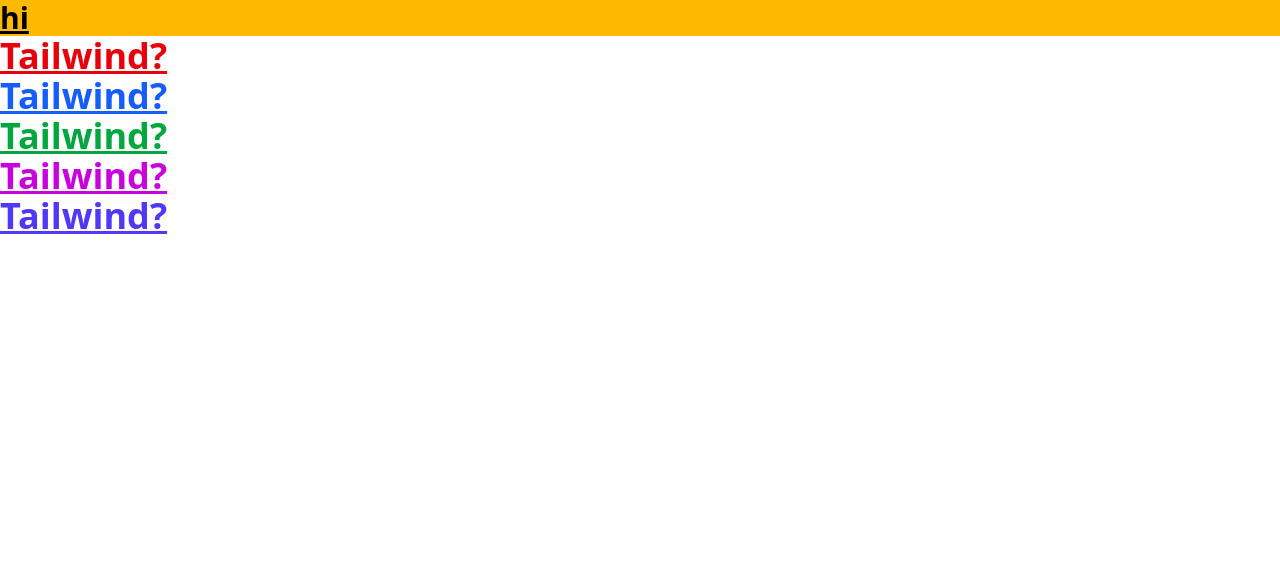
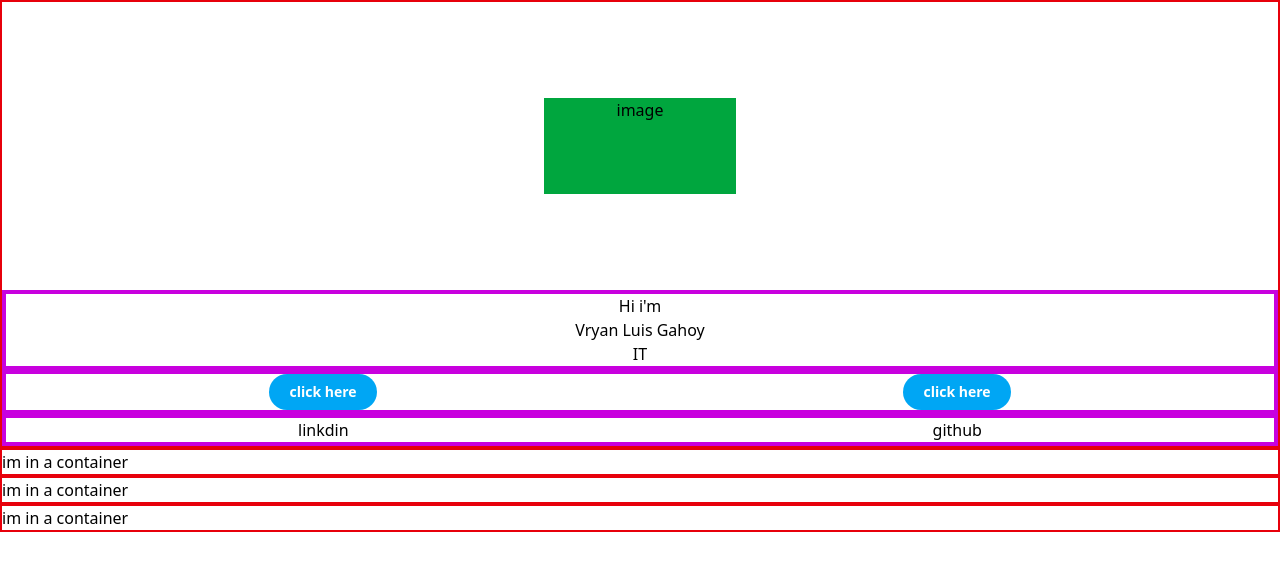
Before and after one commit to polkon1325/vryan_portfolio, a website: page src/index.html in a window 1280 px wide. Drawn offline with Linux system fonts and the light colour scheme.

Commit message:
added skeleton

```diff
--- a/src/index.html
+++ b/src/index.html
@@ -1,17 +1,61 @@
 <!doctype html>
+
 <html>
 <head>
   <meta charset="UTF-8">
   <meta name="viewport" content="width=device-width, initial-scale=1.0">
   <link href="./styles.css" rel="stylesheet">
+
+  <!-- <style>
+    .square {
+      clip-path: polygon(24% 63%, 19% 59%, 11% 57%, 7% 54%, 6% 50%, 6% 44%, 10% 42%, 13% 39%, 19% 37%, 23% 36%, 27% 34%, 30% 29%, 31% 25%, 33% 19%, 39% 16%, 43% 15%, 46% 14%, 50% 13%, 55% 13%, 60% 15%, 65% 15%, 72% 18%, 77% 21%, 83% 23%, 87% 27%, 89% 33%, 90% 39%, 91% 48%, 93% 55%, 93% 60%, 91% 64%, 90% 70%, 89% 74%, 87% 79%, 84% 83%, 80% 86%, 77% 88%, 69% 90%, 64% 90%, 57% 85%, 55% 83%, 53% 76%, 51% 70%, 50% 67%, 46% 65%, 42% 64%, 39% 64%, 34% 66%, 31% 67%, 26% 65%, 25% 64%);
+      width: 90px;
+      height: 90px;
+    }
+  </style> -->
+
 <body>
-  <h1 class="text-3xl font-bold underline bg-amber-400">
+
+  <section class="container border-red-600 border-2">
+    <div class="flex justify-center p-24">
+      <div class="w-48 h-24 bg-green-600 text-center">image
+      </div>
+    </div>
+    <div class="text-center border-fuchsia-600 border-4">
+      <h3>Hi i'm</h3>
+      <h1>Vryan Luis Gahoy</h1>
+      <h2>IT</h2>
+    </div>
+    <div class="flex justify-around border-fuchsia-600 border-4">
+      <button class="rounded-full bg-sky-500 px-5 py-2 text-sm leading-5 font-semibold text-white hover:bg-sky-700">click here</button>
+      <button class="rounded-full bg-sky-500 px-5 py-2 text-sm leading-5 font-semibold text-white hover:bg-sky-700">click here</button>
+    </div>
+    <div class="flex justify-around border-fuchsia-600 border-4">
+      <a href="">
+        linkdin
+      </a>
+      <a href="">
+        github
+      </a>
+    </div>
+  </section>
+  <section class="container border-red-600 border-2">
+    <h1>im in a container</h1>
+  </section>
+  <section class="container border-red-600 border-2">
+    <h1>im in a container</h1>
+  </section>
+  <section class="container border-red-600 border-2">
+    <h1>im in a container</h1>
+  </section>
+
+  <!-- <h1 class="text-3xl font-bold underline bg-amber-400">
     hi
   </h1>
   <h1 class="text-red-600 text-4xl font-bold underline">Tailwind?</h1>
   <h1 class="text-blue-600 text-4xl font-bold underline">Tailwind?</h1>
   <h1 class="text-green-600 text-4xl font-bold underline">Tailwind?</h1>
   <h1 class="text-fuchsia-600 text-4xl font-bold underline">Tailwind?</h1>
-  <h1 class="text-indigo-600 text-4xl font-bold underline">Tailwind?</h1>
+  <h1 class="text-indigo-600 text-4xl font-bold underline">Tailwind?</h1> -->
 </body>
 </html>
```
Also changed, not shown: src/styles.css.
